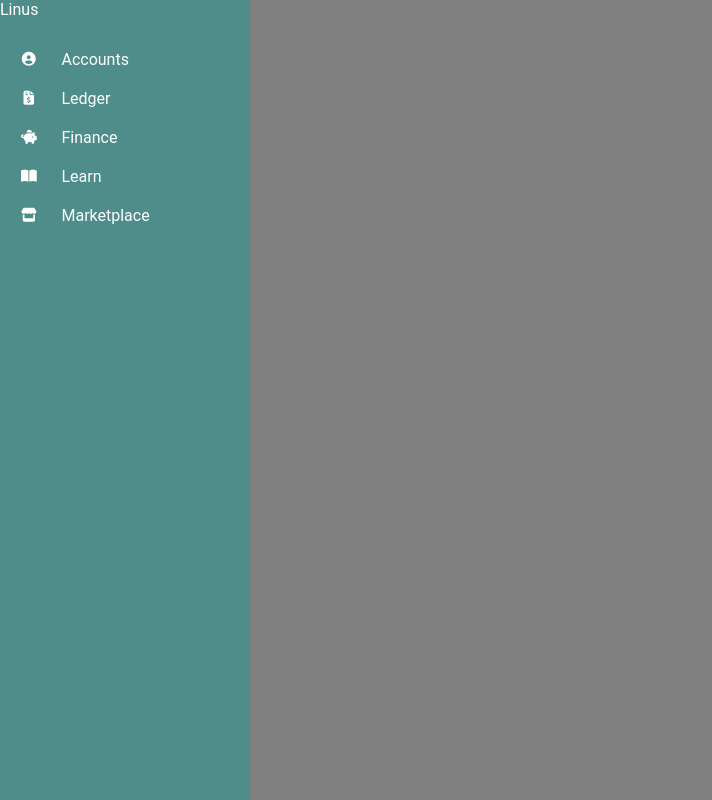
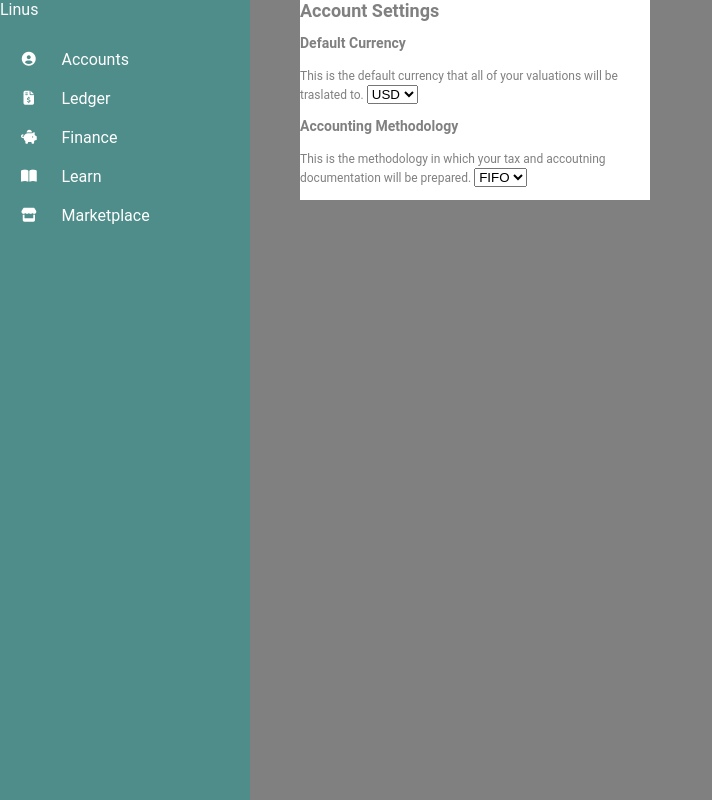
Before and after one commit to mollynemerever/Linus, a React (Create React App) app: page / in a window 1280 px wide. Shown: the whole page, without its empty margins (0-712 px from the left). Built offline with nearby package versions, Linux system fonts and the light colour scheme.

Commit message:
prelim_account_settings_component

```diff
--- a/src/App.css
+++ b/src/App.css
@@ -14,3 +14,29 @@
   width: 100%;
   background: grey;
 }
+
+.main-content {
+  margin-left: 300px;
+  height: 100%;
+}
+
+.account-settings {
+  color: grey;
+  background-color: white;
+  width: 350px;
+  height: 200px;
+}
+
+.account-settings small {
+  font-size: 12px;
+}
+
+.account-settings p {
+  font-size: 14px;
+  font-weight: bold;
+}
+
+.account-settings header {
+  font-size: 18px;
+  font-weight: bold;
+}
--- a/src/App.js
+++ b/src/App.js
@@ -1,11 +1,15 @@
 import React from "react";
 import "./App.css";
 import Menu from "./Components/Menu";
+import AccountSettings from "./Components/AccountSettings";
 
 function App() {
   return (
     <div className="App">
       <Menu />
+      <div className="main-content">
+        <AccountSettings />
+      </div>
     </div>
   );
 }
--- /dev/null
+++ b/src/Components/AccountSettings.js
@@ -0,0 +1,33 @@
+import React, { Component } from "react";
+import "../App.css";
+
+export default class AccountSettings extends Component {
+  render() {
+    return (
+      <div className="account-settings">
+        {" "}
+        <header>Account Settings </header>
+        <p>Default Currency </p>
+        <small>
+          {" "}
+          This is the default currency that all of your valuations will be
+          traslated to.{" "}
+        </small>
+        <select>
+          <option value="USD"> USD </option>
+          <option value="CAD"> CAD </option>
+        </select>
+        <p> Accounting Methodology </p>
+        <small>
+          {" "}
+          This is the methodology in which your tax and accoutning documentation
+          will be prepared.{" "}
+        </small>
+        <select>
+          <option value="FIFO"> FIFO </option>
+          <option value="LIFO"> LIFO </option>
+        </select>
+      </div>
+    );
+  }
+}
```
